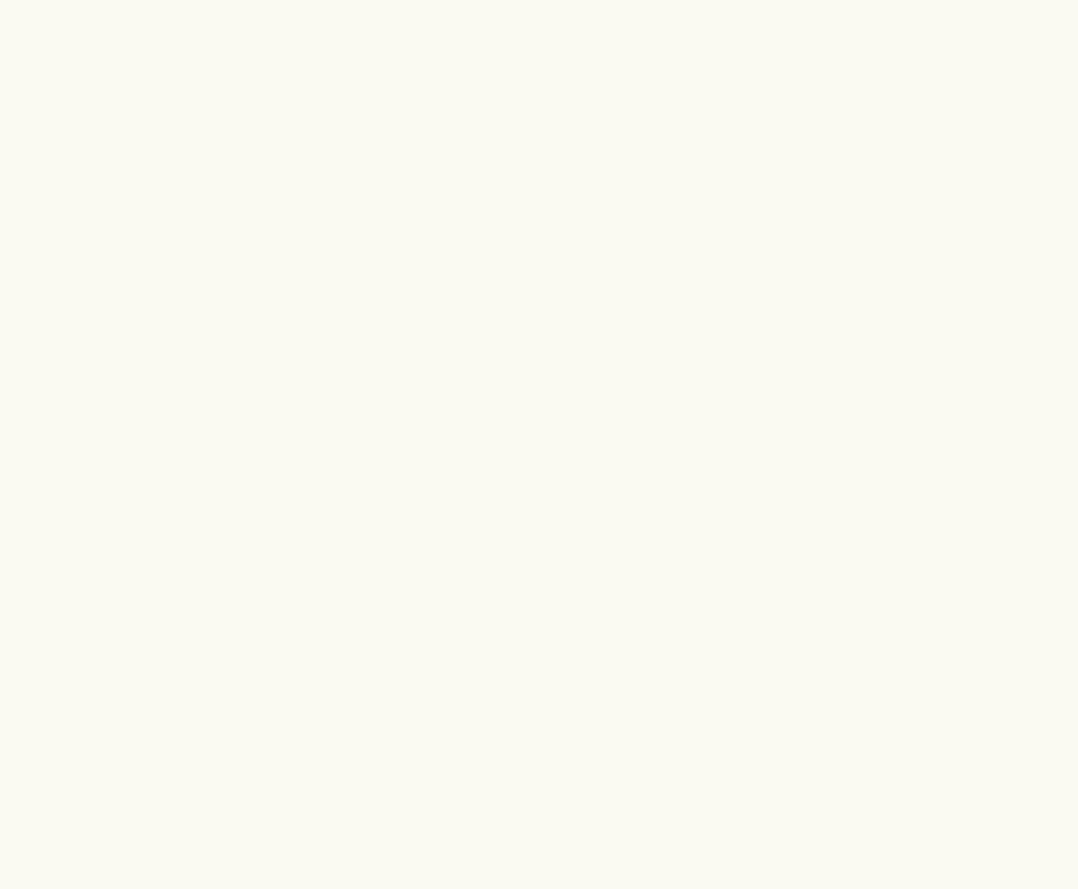
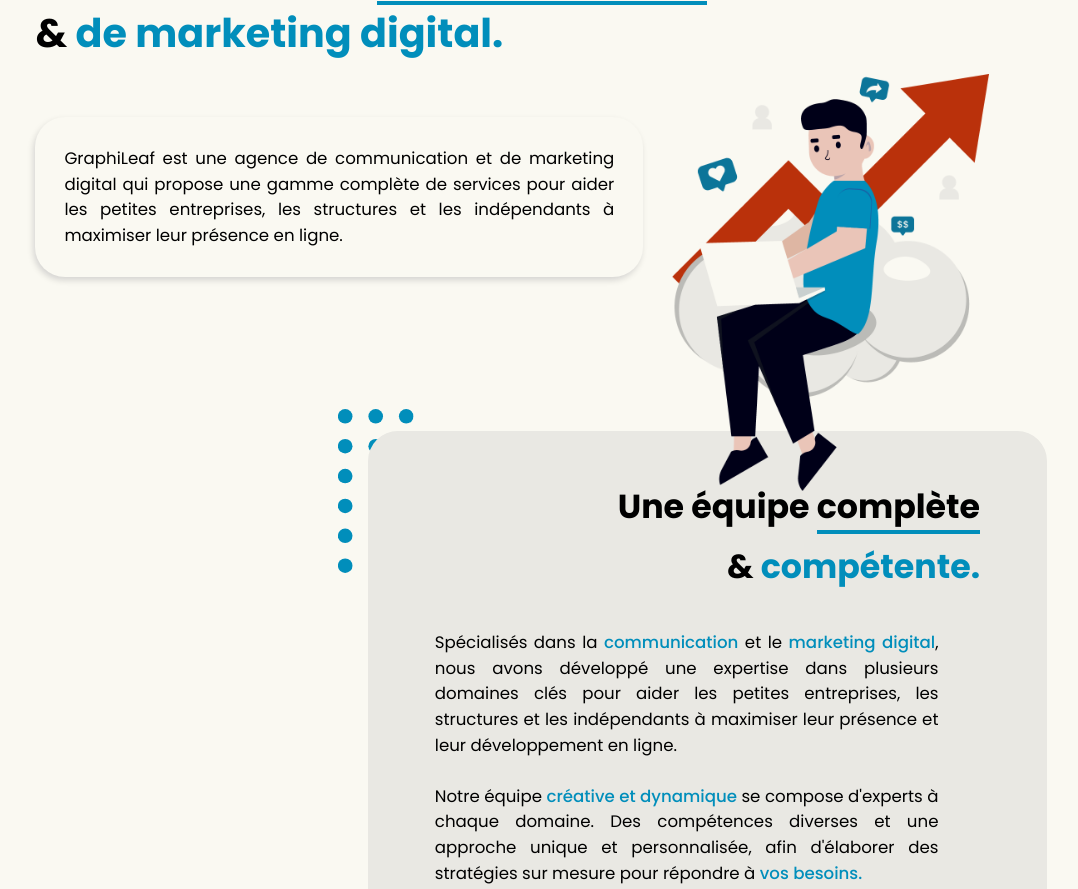
Before and after one commit to Arox39/graph-website, a React (Create React App) app: page /graphiLeaf/agence in a window 1280 px wide. Before the commit this address had no page. Shown: the part 211-1100 px from the top of the page, without its empty margins (99-1177 px from the left). Before the commit the page ends 800 px from the top, so only its background shows below. Built offline with nearby package versions, Linux system fonts and the light colour scheme.

Commit message:
create agence page, and almost finish it

```diff
--- a/src/App.js
+++ b/src/App.js
@@ -3,6 +3,7 @@
 import Nav from './components/nav/nav.component.jsx'
 import Home from './pages/home/home.component.jsx'
 import Project from './pages/project/project.component.jsx'
+import Agence from './pages/agence/agence.component';
 
 const App = () => {
   return (
@@ -10,6 +11,7 @@
       <Route path='/graphiLeaf' element={<Nav/>}>
         <Route index element={<Home/>}/>
         <Route path='project' element={<Project/>}/>
+        <Route path='agence' element={<Agence/>}/>
       </Route>
     </Routes>
   );
--- a/src/App.scss
+++ b/src/App.scss
@@ -73,10 +73,10 @@
   {
     border-bottom: 0.35vw solid #018EBB;
   }
-  .blue
-  {
-    color: #018EBB;
-  }
+}
+.blue
+{
+  color: #018EBB;
 }
 .citation
 {
--- a/src/components/nav/nav.component.jsx
+++ b/src/components/nav/nav.component.jsx
@@ -77,7 +77,7 @@
                         <Link to={'project'}>Nos projets</Link>
                     </li>
                     <li className='nav-link'>
-                        <Link to={'/graphiLeaf'}>Notre agence</Link>
+                        <Link to={'agence'}>Notre agence</Link>
                     </li>
                     <li className='btn-container'>
                         <Link className='btn'>
--- /dev/null
+++ b/src/pages/agence/agence.component.jsx
@@ -0,0 +1,31 @@
+import './agence.style.scss'
+
+import illustration from '../../assets/img/Nuage.png'
+import bluegrid from '../../assets/img/BG-PB.svg'
+import Footer from '../../components/footer/footer.component'
+const Agence = () => {
+    return (
+        <div>
+            <header className='header'>
+
+                <h1 className='title'>Votre agence de <span className='underline'>communication</span> <br/>
+                & <span className='blue'>de marketing digital.</span></h1>
+
+                <div className='presentation'>GraphiLeaf est une agence de communication et de marketing digital qui propose une gamme complète de services pour aider les petites entreprises, les structures et les indépendants à maximiser leur présence en ligne.</div>
+                <img className='agence-illustration' src={illustration} alt='illustration'/>
+            </header>
+            <div className='team'>
+                <h1 className='title'>Une équipe <span className='underline'>complète</span> <br/>
+                & <span className='blue'>compétente.</span></h1>
+                <p className='team-content'>
+                Spécialisés dans la <span className='blue'>communication</span> et le <span className='blue'>marketing digital</span>, nous avons développé une expertise dans plusieurs domaines clés pour aider les petites entreprises, les structures et les indépendants à maximiser leur présence et leur développement en ligne. <br/> <br/> Notre équipe <span className='blue'>créative et dynamique</span> se compose d'experts à chaque domaine. Des compétences diverses et une approche unique et personnalisée, afin d'élaborer des stratégies sur mesure pour répondre à <span className='blue'>vos besoins.</span></p>
+                <img className='blue-grid' src={bluegrid} alt='a blue grid'/>
+            </div>
+
+            <Footer />
+        </div>
+    )
+}
+
+
+export default Agence
--- /dev/null
+++ b/src/pages/agence/agence.style.scss
@@ -0,0 +1,72 @@
+.header
+{
+    margin-left: 10.5vw;
+    margin-top: 12vw;
+    .presentation
+    {
+        position: relative;
+        font-size: 1.3vw;
+        margin-top: 4.22vw;
+        padding: 2.27vw;
+        text-align: justify;
+        background-color: #FAF9F2;
+        border-radius: 2.35vw;
+        max-width: 48%;
+        line-height: 2vw;
+        box-shadow: -0.13vw 0.26vw 0.5vw rgba(0, 0, 24, 0.15);
+    }
+    .agence-illustration
+    {
+        position: absolute;
+        height: 32.53vw;
+        top: 22.3vw;
+        z-index: 1;
+        right: 15vw;
+    }
+}
+
+.team
+{
+    position: relative;
+
+    display: flex;
+    flex-direction: column;
+    align-items: flex-end;
+    max-width: 42.6vw;
+    margin-left: auto;
+    margin-top: 12vw;
+    margin-right: 10.5vw;
+    padding: 3.57vw 5.2vw;
+    background-color: #E9E8E3;
+    border-radius: 2.34vw;
+    .title
+    {
+        margin-top: 0;
+        font-size: 2.6vw;
+        text-align: right;
+    }
+
+    .team-content
+    {
+        text-align: justify;
+        margin-top: 2.6vw;
+        margin-right: 3.25vw;
+        font-size: 1.3vw;
+        line-height: 2vw;
+        .blue
+        {
+            font-weight: 500;
+        }
+    }
+
+
+    .blue-grid
+    {
+        position: absolute;
+        transform: rotate(90deg) translateY(48%);
+        z-index: -10;
+        left: -3vw;
+        top: 1.7vw;
+    }
+
+}
```
Also changed, not shown: src/pages/agence/components/solution/solution.component.jsx (added, +9 -0 lines), src/pages/agence/components/solution/solution.style.scss (added).
